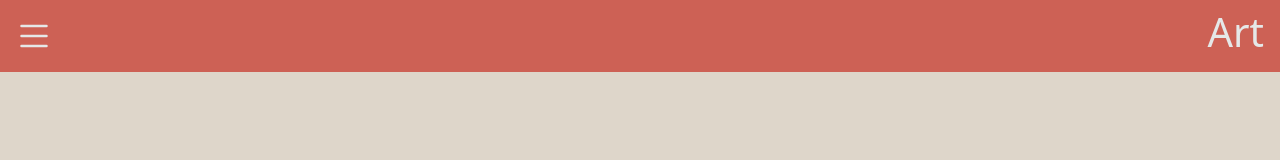
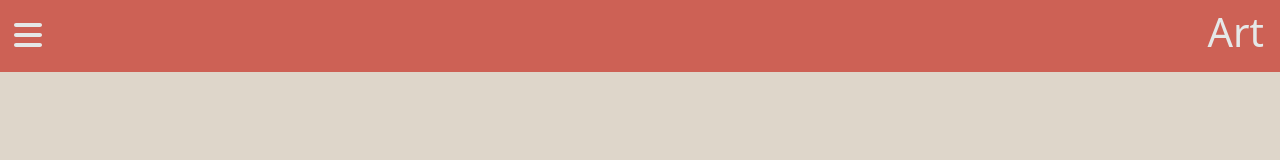
Before and after one commit to terrence-nolan/terrence-nolan.github.io, a React (Create React App) app in the folder personal-portfolio/: page /art in a window 1280 px wide. Shown: the top 160 px of the page. Built offline with nearby package versions, Linux system fonts and the light colour scheme.

Commit message:
intellij and fa icons

```diff
--- a/personal-portfolio/package.json
+++ b/personal-portfolio/package.json
@@ -4,7 +4,8 @@
   "version": "0.1.0",
   "private": true,
   "dependencies": {
-    "@fortawesome/fontawesome-svg-core": "^6.4.2",
+    "@fortawesome/fontawesome-svg-core": "^6.5.1",
+    "@fortawesome/free-solid-svg-icons": "^6.5.1",
     "@fortawesome/react-fontawesome": "^0.2.0",
     "@testing-library/jest-dom": "^5.17.0",
     "@testing-library/react": "^13.4.0",
--- a/personal-portfolio/src/components/Header/Header.tsx
+++ b/personal-portfolio/src/components/Header/Header.tsx
@@ -1,6 +1,8 @@
 import React, { useState, useEffect, useRef } from 'react';
 import './styles.css';
 import { Link } from 'react-router-dom';
+import { FontAwesomeIcon } from '@fortawesome/react-fontawesome';
+import { faBars, faXmark } from '@fortawesome/free-solid-svg-icons';
 
 interface HeaderProps {
     pageTitle: string;
@@ -45,18 +47,17 @@ const Header: React.FC<HeaderProps> = ({ pageTitle }): JSX.Element => {
 
     return (
         <header className="app-header">
-            <button onClick={openNav} className="hamburger-btn" aria-label="menu">
-                <svg xmlns="http://www.w3.org/2000/svg" width="2.5rem" height="2.5rem" fill="currentColor" className="bi bi-list" viewBox="0 0 16 16">
-                    <path fill-rule="evenodd" d="M2.5 12a.5.5 0 0 1 .5-.5h10a.5.5 0 0 1 0 1H3a.5.5 0 0 1-.5-.5zm0-4a.5.5 0 0 1 .5-.5h10a.5.5 0 0 1 0 1H3a.5.5 0 0 1-.5-.5zm0-4a.5.5 0 0 1 .5-.5h10a.5.5 0 0 1 0 1H3a.5.5 0 0 1-.5-.5z" />
-                </svg>
+            <button
+                onClick={openNav}
+                className="bars-btn"
+                aria-label="menu"
+            >
+                <FontAwesomeIcon icon={faBars} className="bars-icon" />
             </button>
             <div ref={sidebarRef} className="sidebar">
                 <div className="nav-list">
-
                     <button onClick={closeNav} className="close-btn" aria-label="close-menu">
-                        <svg xmlns="http://www.w3.org/2000/svg" width="2.75rem" height="2.75rem" fill="currentColor" className="bi bi-x" viewBox="0 0 16 16">
-                            <path d="M4.646 4.646a.5.5 0 0 1 .708 0L8 7.293l2.646-2.647a.5.5 0 0 1 .708.708L8.707 8l2.647 2.646a.5.5 0 0 1-.708.708L8 8.707l-2.646 2.647a.5.5 0 0 1-.708-.708L7.293 8 4.646 5.354a.5.5 0 0 1 0-.708z" />
-                        </svg>
+                        <FontAwesomeIcon icon={faXmark} className="x-icon" />
                     </button>
                     <Link to="/" onClick={closeNav} className="page-link">Home</Link>
                     <Link to="/about" onClick={closeNav} className="page-link">About Me</Link>
--- a/personal-portfolio/src/components/Header/styles.css
+++ b/personal-portfolio/src/components/Header/styles.css
@@ -22,28 +22,25 @@
     color: #E5E8E8;
 }
 
-.hamburger-btn {
+.bars-btn {
     background: none;
     border: none;
-    color: #E5E8E8;
-    transition: all 0.3s ease-in-out;
-
-    :hover {
-        color: white;
-    }
 }
 
-.bi-list {
-    transition: color 0.3s ease-in-out, transform 0.3s ease-in-out;
+.bars-icon {
+    font-size: 2rem;
+    color: #E5E8E8;
+    transition: all 0.3s ease-in-out, transform 0.3s ease-in-out;
 }
 
-.hamburger-btn:hover .bi-list {
+.bars-btn:hover .bars-icon {
     transform: scale(1.1);
+    color: white;
 }
 
 .sidebar {
     display: flex;
-    flex-wrap: none;
+    flex-wrap: nowrap;
     height: 100%;
     width: 0;
     position: fixed;
@@ -76,22 +73,19 @@
     background: none;
     border: none;
     position: absolute;
-    top: 0.5rem;
-    left: 0.4rem;
-    color: #E5E8E8;
-    transition: all 0.3s ease-in-out;
-
-    :hover {
-        color: #CD6155;
-    }
+    top: 0.9rem;
+    left: 0.5rem;
 }
 
-.bi-x {
-    transition: color 0.3s ease-in-out, transform 0.3s ease-in-out;
+.close-btn:hover .x-icon {
+    transform: scale(1.1);
+    color: #CD6155;
 }
 
-.close-btn:hover .bi-x {
-    transform: scale(1.1);
+.x-icon {
+    font-size: 2.5rem;
+    color: #E5E8E8;
+    transition: all 0.3s ease-in-out, transform 0.3s ease-in-out;;
 }
 
 .nav-list {
--- a/personal-portfolio/src/index.tsx
+++ b/personal-portfolio/src/index.tsx
@@ -3,6 +3,11 @@ import ReactDOM from 'react-dom/client';
 import './index.css';
 import Routes from './Routes'
 import 'bootstrap/dist/css/bootstrap.min.css';
+import { library } from '@fortawesome/fontawesome-svg-core';
+import { fas } from '@fortawesome/free-solid-svg-icons';
+import { FontAwesomeIcon } from '@fortawesome/react-fontawesome';
+
+library.add(fas);
 
 const root = ReactDOM.createRoot(
   document.getElementById('root') as HTMLElement
--- a/personal-portfolio/src/pages/AboutPage/AboutPage.tsx
+++ b/personal-portfolio/src/pages/AboutPage/AboutPage.tsx
@@ -9,6 +9,11 @@ const AboutPage = (): JSX.Element => {
                 <h3>Student at Villanova University</h3>
                 <h3>Expected Graduation: May 2024</h3>
             </div>
+            <div className="card">
+                <p>Outside of the classroom, I enjoy drawing, being active, and teaching myself how to play the guitar.
+                    Some of my more active hobbies include playing soccer, rock climbing, and running.
+                </p>
+            </div>
         </main>
     );
 }
```
Also changed, not shown: 1 other file (tests, documents, lock files or other folders).
